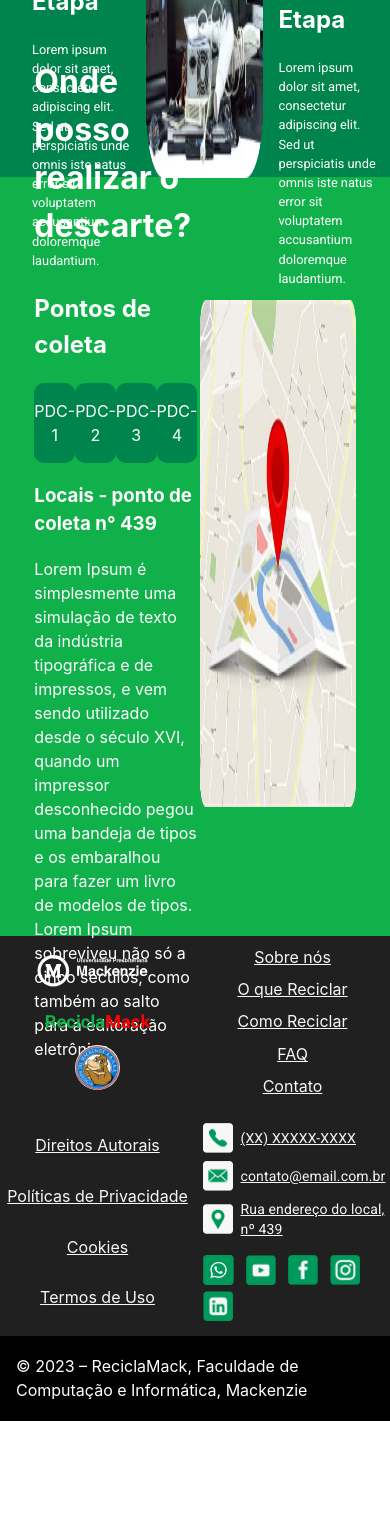
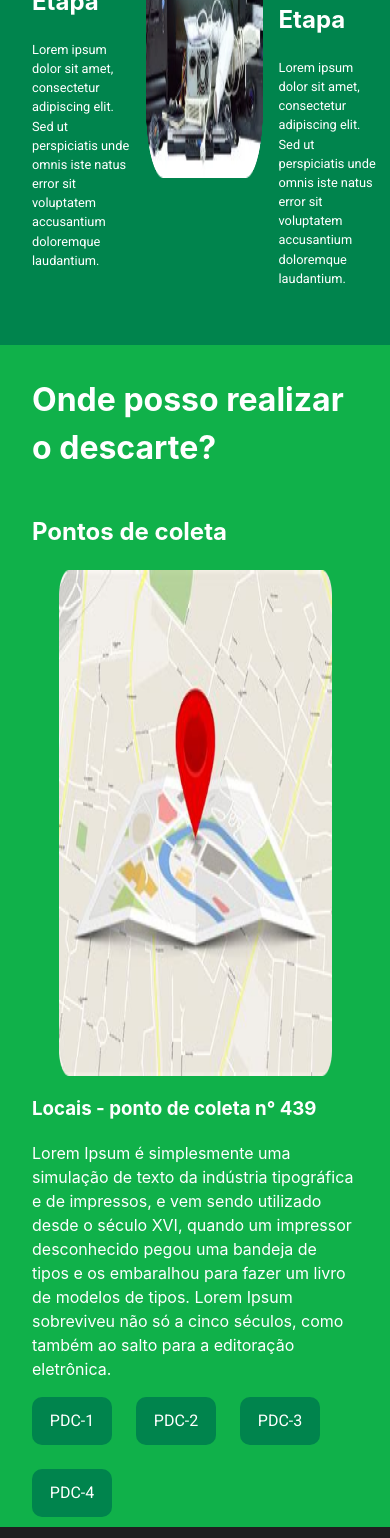
Before and after one commit to mrblackoutz/reciclaMack_TEMP, a Next.js app: page /pontos-de-coleta in a window 390 px wide. Shown: the part 663-2201 px from the top of the page. Before the commit the page ends 2084 px from the top, so only its background shows below. Built offline with nearby package versions, Linux system fonts and the light colour scheme.

Commit message:
pontos de coleta responsivo

```diff
--- a/components/layout/NavBar/Drawer.js
+++ b/components/layout/NavBar/Drawer.js
@@ -12,6 +12,7 @@ import InboxIcon from "@mui/icons-material/MoveToInbox";
 import MailIcon from "@mui/icons-material/Mail";
 import { IconButton } from "@mui/material";
 import { Close, Menu } from "@mui/icons-material";
+import Link from "next/link";
 
 export default function TemporaryDrawer(props) {
   const { links, currentPath } = props;
@@ -47,6 +48,7 @@ export default function TemporaryDrawer(props) {
       <List sx={{ mt: 3 }}>
         {links.map((link, index) => (
           <ListItem key={link.path} disablePadding>
+            <Link href={link.path} style={{ textDecoration: "none", color: "inherit" }}>
               <ListItemButton>
                 <ListItemIcon style={{ color: "inherit" }}>
                   {link.icone}
@@ -60,6 +62,7 @@ export default function TemporaryDrawer(props) {
                   }}
                 />
               </ListItemButton>
+            </Link>
           </ListItem>
         ))}
       </List>
--- a/components/layout/NavBar/index.js
+++ b/components/layout/NavBar/index.js
@@ -19,7 +19,7 @@ const StyledLink = ({ href, children, style }) => {
 };
 
 const NavBar = () => {
-  const isMobile = useMediaQuery("(max-width:600px)");
+  const isMobile = useMediaQuery("(max-width:700px)");
   const router = useRouter();
   const [currentPath, setCurrentPath] = React.useState(router.pathname);
   const links = [
--- a/pages/pontos-de-coleta/index.js
+++ b/pages/pontos-de-coleta/index.js
@@ -1,8 +1,83 @@
-'use client'
-import { Box, Typography } from "@mui/material";
+"use client";
+import { Box, Grid, Typography, useMediaQuery } from "@mui/material";
 import { Image } from "../../components/Image";
+import { height } from "@mui/system";
+
+const PontosDeColeta = () => {
+  return (
+    <Grid
+      container
+      direction="row"
+      justify="space-between"
+      alignItems="center"
+      spacing={3}
+    >
+      <Grid item>
+        <Box
+          bgcolor={"#00844D"}
+          width={"5rem"}
+          height={"3rem"}
+          borderRadius={"10px"}
+          sx={{
+            display: "flex",
+            justifyContent: "center",
+            alignItems: "center",
+          }}
+        >
+          <Typography>PDC-1</Typography>
+        </Box>
+      </Grid>
+      <Grid item>
+        <Box
+          bgcolor={"#00844D"}
+          width={"5rem"}
+          height={"3rem"}
+          borderRadius={"10px"}
+          sx={{
+            display: "flex",
+            justifyContent: "center",
+            alignItems: "center",
+          }}
+        >
+          <Typography>PDC-2</Typography>
+        </Box>
+      </Grid>
+      <Grid item>
+        <Box
+          bgcolor={"#00844D"}
+          width={"5rem"}
+          height={"3rem"}
+          borderRadius={"10px"}
+          sx={{
+            display: "flex",
+            justifyContent: "center",
+            alignItems: "center",
+          }}
+        >
+          <Typography>PDC-3</Typography>
+        </Box>
+      </Grid>
+      <Grid item>
+        <Box
+          bgcolor={"#00844D"}
+          width={"5rem"}
+          height={"3rem"}
+          borderRadius={"10px"}
+          sx={{
+            display: "flex",
+            justifyContent: "center",
+            alignItems: "center",
+          }}
+        >
+          <Typography>PDC-4</Typography>
+        </Box>
+      </Grid>
+    </Grid>
+  );
+};
 
 export default () => {
+  const isMobile = useMediaQuery("(max-width:700px)");
   return (
     <div>
       <Box
@@ -12,7 +87,7 @@ export default () => {
         padding={"2rem"}
         bgcolor={"#00844D"}
         width={"100%"}
-        height={"90vh"}
+        height={{ md: "90vh", xs: "110vh" }}
         justifyContent={"space-between"}
       >
         <h1>Como separar os materiais de coleta?</h1>
@@ -79,52 +154,33 @@ export default () => {
         alignItems={"center"}
         padding={"2rem"}
         bgcolor={"#10B14A"}
-        height={"90vh"}
+        height={{ md: "90vh", xs: "140vh" }}
         width={"100%"}
       >
-        <Box display={"flex"} flexDirection={"column"} width={"50%"}>
+        <Box
+          display={"flex"}
+          flexDirection={"column"}
+          width={{ md: "40vw", xs: "90vw" }}
+        >
           <h1>Onde posso realizar o descarte?</h1>
           <h2>Pontos de coleta</h2>
+          {isMobile ? (
             <Box
+              // width={"50%"}
               display={"flex"}
-            flexDirection={"row"}
-            justifyContent={"space-between"}
+              alignItems={"center"}
+              justifyContent={"center"}
+              pl={2}
+              pr={2}
             >
-            {/* talvez coloxar esses componentes como buttons para poder disparar evento com o
-                        JavaScript e mudar a localização dos pontos de coleta */}
-            <Box
-              bgcolor={"#00844D"}
-              width={"5rem"}
-              borderRadius={"10px"}
-              textAlign={"center"}
-            >
-              <p>PDC-1</p>
+              <Image
+                src="Ativos_Recicla_Mack/imagem-ponto-coleta.png"
+                //  style={{ width: "75%", height: "60%",}}
+                style={{ width: "70vw", height: "60vh" }}
+              />
             </Box>
-            <Box
-              bgcolor={"#00844D"}
-              width={"5rem"}
-              borderRadius={"10px"}
-              textAlign={"center"}
-            >
-              <p>PDC-2</p>
-            </Box>
-            <Box
-              bgcolor={"#00844D"}
-              width={"5rem"}
-              borderRadius={"10px"}
-              textAlign={"center"}
-            >
-              <p>PDC-3</p>
-            </Box>
-            <Box
-              bgcolor={"#00844D"}
-              width={"5rem"}
-              borderRadius={"10px"}
-              textAlign={"center"}
-            >
-              <p>PDC-4</p>
-            </Box>
-          </Box>
+          ) : null}
+          {isMobile ? null : <PontosDeColeta />}
           <Box>
             <h3>Locais - ponto de coleta n° 439</h3>
             <p>
@@ -136,12 +192,16 @@ export default () => {
               editoração eletrônica.
             </p>
           </Box>
+          {isMobile ? <PontosDeColeta /> : null}
         </Box>
+        {isMobile ? null : (
           <Box
             // width={"50%"}
             // display={"flex"}
             // alignItems={"center"}
             // justifyContent={"center"}
+            pl={2}
+            pr={2}
           >
             <Image
               src="Ativos_Recicla_Mack/imagem-ponto-coleta.png"
@@ -149,6 +209,7 @@ export default () => {
               style={{ width: "40vw", height: "60vh" }}
             />
           </Box>
+        )}
       </Box>
     </div>
   );
--- a/pages/projetos/index.js
+++ b/pages/projetos/index.js
@@ -13,7 +13,7 @@ export default function () {
       alignItems={"flex-start"}
       justifyContent={"center"}
     >
-      <Box paddingX={"10rem"}>
+      <Box paddingX={{ md: "10rem", xs: "1rem" }}>
         <h1>Eventos</h1>
         <Evento
           id={1}
--- a/styles/theme.js
+++ b/styles/theme.js
@@ -24,6 +24,15 @@ const theme = createTheme({
   typography: {
     fontFamily: roboto.style.fontFamily,
   },
+  breakpoints: {
+    values: {
+      xs: 0,
+      sm: 700,
+      md: 900,
+      lg: 1200,
+      xl: 1536,
+    }
+  },
   components: {
     MuiCssBaseline: {
       styleOverrides: {
```
Also changed, not shown: pages/lixo-eletronico/index.js (+9 -3 lines). Lines whose indentation alone changed are shown as unchanged.
